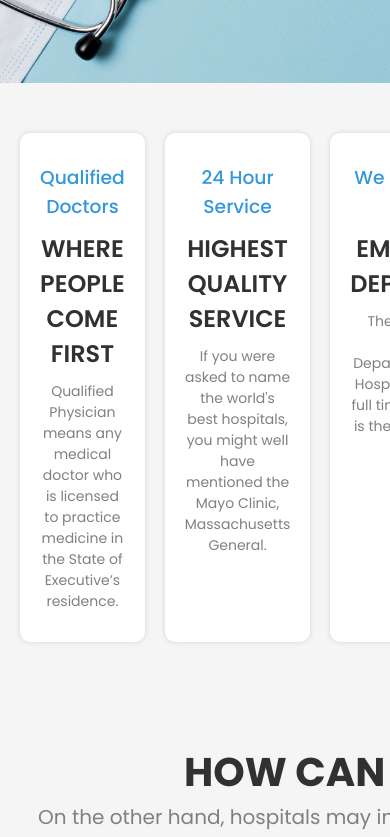
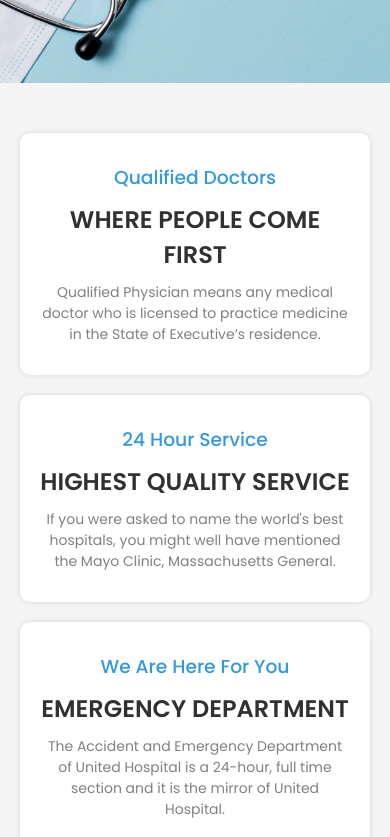
Before and after one commit to azizulwd/healthcare-related-website, a React (Create React App) app: page / in a window 390 px wide. Shown: the part 780-1617 px from the top of the page. Built offline with nearby package versions, Linux system fonts and the light colour scheme; no server answers.

Commit message:
category responsive

```diff
--- a/src/Pages/Home/ServiceQuality/ServiceQuality.css
+++ b/src/Pages/Home/ServiceQuality/ServiceQuality.css
@@ -27,3 +27,11 @@
     font-size: 14px;
     margin-top: 10px;
 }
+
+
+/* ================== Media query ================== */
+@media screen and (max-width: 688px){
+    .service_quality_inner{
+        grid-template-columns: repeat(1, 1fr);
+    }
+}
```
